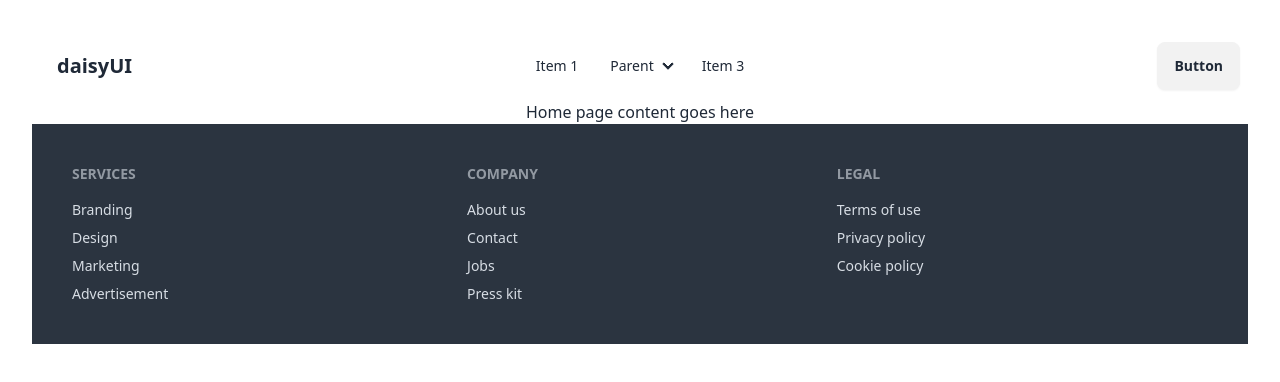
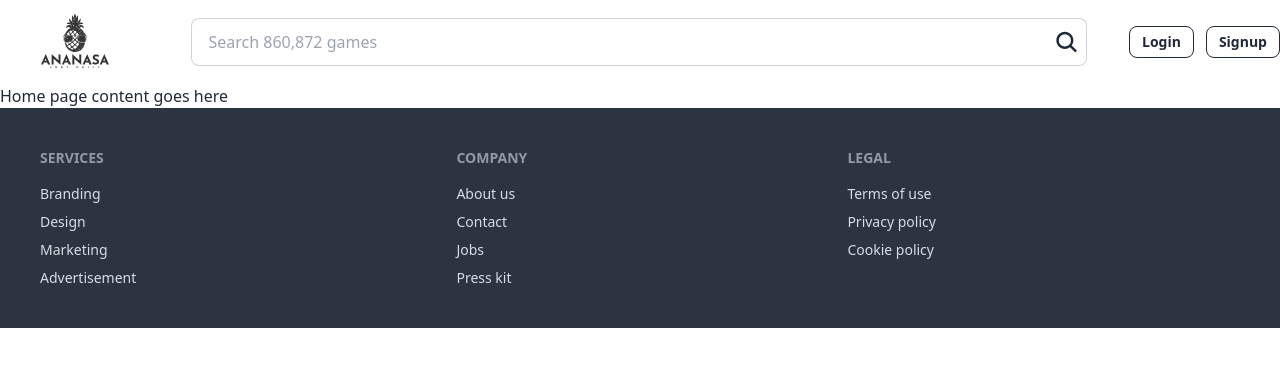
Before and after one commit to BDR-Pro/ananasagaming, a React (Vite) app: page / in a window 1280 px wide. Shown: the top 382 px of the page. Built offline with nearby package versions, Linux system fonts and the light colour scheme.

Commit message:
navber create

```diff
--- a/package.json
+++ b/package.json
@@ -14,6 +14,7 @@
     "match-sorter": "^6.3.1",
     "react": "^18.2.0",
     "react-dom": "^18.2.0",
+    "react-icons": "^4.12.0",
     "react-router-dom": "^6.21.1",
     "sort-by": "^1.2.0"
   },
--- a/src/App.css
+++ b/src/App.css
@@ -1,16 +1,14 @@
 #root {
   max-width: 1440px;
   margin: 0 auto;
-  padding: 2rem;
-  text-align: center;
 }
 
-.logo {
+/* .logo {
   height: 6em;
   padding: 1.5em;
   will-change: filter;
   transition: filter 300ms;
-}
+} */
 
 .logo:hover {
   filter: drop-shadow(0 0 2em #646cffaa);
--- a/src/Components/shared/Navber.jsx
+++ b/src/Components/shared/Navber.jsx
@@ -1,44 +1,29 @@
+/* eslint-disable no-unused-vars */
 import React from 'react';
-
+import { IoSearch } from "react-icons/io5";
+import { Link } from 'react-router-dom';
+import logo from '../../assets/react.svg';
 const Navber = () => {
     return (
-        <div className="navbar bg-base-100">
-            <div className="navbar-start">
-                <div className="dropdown">
-                    <div tabIndex={0} role="button" className="btn btn-ghost lg:hidden">
-                        <svg xmlns="http://www.w3.org/2000/svg" className="h-5 w-5" fill="none" viewBox="0 0 24 24" stroke="currentColor"><path strokeLinecap="round" strokeLinejoin="round" strokeWidth="2" d="M4 6h16M4 12h8m-8 6h16" /></svg>
+        <div className="flex justify-between items-center">
+            <img src={logo} alt="" width={150} height={150} />
+            <div className="w-[70%]">
+                <form action="w-full">
+                    <div className='relative'>
+                        <input type="text" placeholder="Search 860,872 games" className="input input-bordered w-full" />
+                        <button>
+                            <span className='absolute top-[50%] right-[1%] translate-x-[-0%] translate-y-[-50%]'>
+                                <IoSearch size={25} />
+                            </span>
+                        </button>
                     </div>
-                    <ul tabIndex={0} className="menu menu-sm dropdown-content mt-3 z-[1] p-2 shadow bg-base-100 rounded-box w-52">
-                        <li><a>Item 1</a></li>
-                        <li>
-                            <a>Parent</a>
-                            <ul className="p-2">
-                                <li><a>Submenu 1</a></li>
-                                <li><a>Submenu 2</a></li>
-                            </ul>
-                        </li>
-                        <li><a>Item 3</a></li>
-                    </ul>
-                </div>
-                <a className="btn btn-ghost text-xl">daisyUI</a>
+                </form>
             </div>
-            <div className="navbar-center hidden lg:flex">
-                <ul className="menu menu-horizontal px-1">
-                    <li><a>Item 1</a></li>
-                    <li>
-                        <details>
-                            <summary>Parent</summary>
-                            <ul className="p-2">
-                                <li><a>Submenu 1</a></li>
-                                <li><a>Submenu 2</a></li>
-                            </ul>
-                        </details>
-                    </li>
-                    <li><a>Item 3</a></li>
+            <div className="">
+                <ul className='flex items-center gap-3'>
+                    <li><Link to="/login" className='btn btn-outline btn-sm'>Login</Link></li>
+                    <li><Link to="/signup" className='btn btn-outline btn-sm'>Signup</Link></li>
                 </ul>
-            </div>
-            <div className="navbar-end">
-                <a className="btn">Button</a>
             </div>
         </div>
     );
--- a/src/Layout/Main.jsx
+++ b/src/Layout/Main.jsx
@@ -1,3 +1,5 @@
+
+// eslint-disable-next-line no-unused-vars
 import React from 'react';
 import { Outlet } from 'react-router-dom';
 import Footer from '../Components/shared/Footer';
--- a/src/Pages/Home/Home.jsx
+++ b/src/Pages/Home/Home.jsx
@@ -1,3 +1,4 @@
+// eslint-disable-next-line no-unused-vars
 import React from 'react';
 
 const Home = () => {
```
Also changed, not shown: 1 other file (tests, documents, lock files or other folders).
